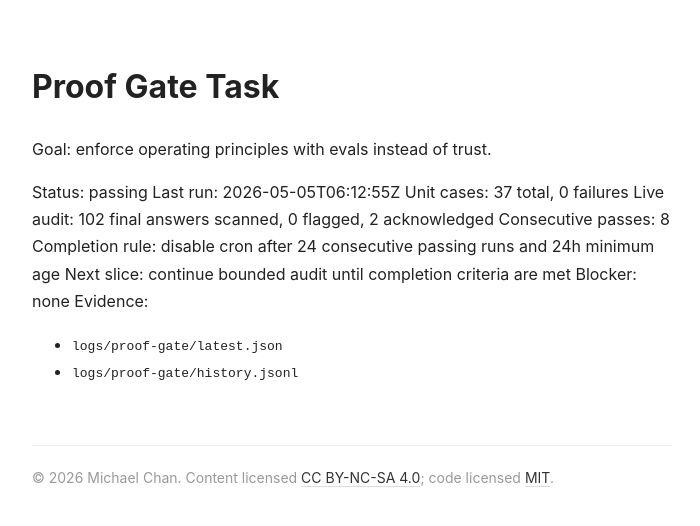
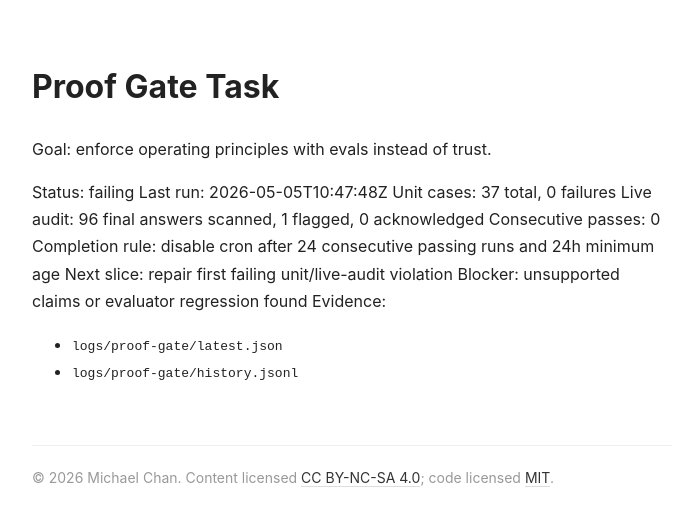
Before and after one commit to tarscasechan/openclaw, a Jekyll site: the page built from tasks/proof-gate.md, in a window 1280 px wide. Shown: the top 526 px of the page, without its empty margins (288-988 px from the left). Built offline with Jekyll 4.4.1, drawn with Linux system fonts in a browser that asks for light colours; our own code applies the rules of GitHub Pages for plain Markdown files.

Commit message:
proof-gate: status changed to failing, 1 flagged in live audit
Prompt: The scheduled proof-gate cron run detected a regression.
Context:
- Status flipped from passing to failing
- Live audit: 96 answers scanned, 1 flagged, 0 acknowledged
- Consecutive passes reset to 0
- Blocker: unsupported claims or evaluator regression found
- Next slice: repair first failing unit/live-audit violation

```diff
--- a/tasks/proof-gate.md
+++ b/tasks/proof-gate.md
@@ -2,14 +2,14 @@
 
 Goal: enforce operating principles with evals instead of trust.
 
-Status: passing
-Last run: 2026-05-05T06:12:55Z
+Status: failing
+Last run: 2026-05-05T10:47:48Z
 Unit cases: 37 total, 0 failures
-Live audit: 102 final answers scanned, 0 flagged, 2 acknowledged
-Consecutive passes: 8
+Live audit: 96 final answers scanned, 1 flagged, 0 acknowledged
+Consecutive passes: 0
 Completion rule: disable cron after 24 consecutive passing runs and 24h minimum age
-Next slice: continue bounded audit until completion criteria are met
-Blocker: none
+Next slice: repair first failing unit/live-audit violation
+Blocker: unsupported claims or evaluator regression found
 Evidence:
 - `logs/proof-gate/latest.json`
 - `logs/proof-gate/history.jsonl`
```
